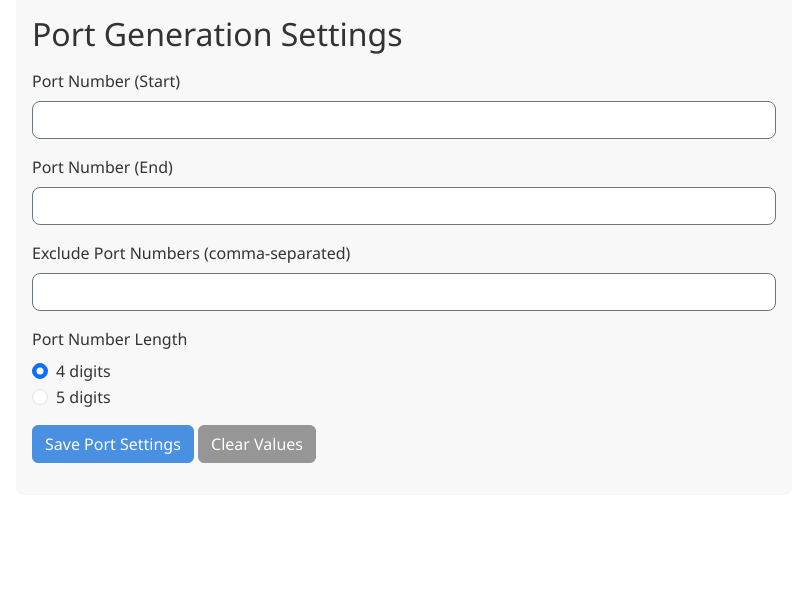
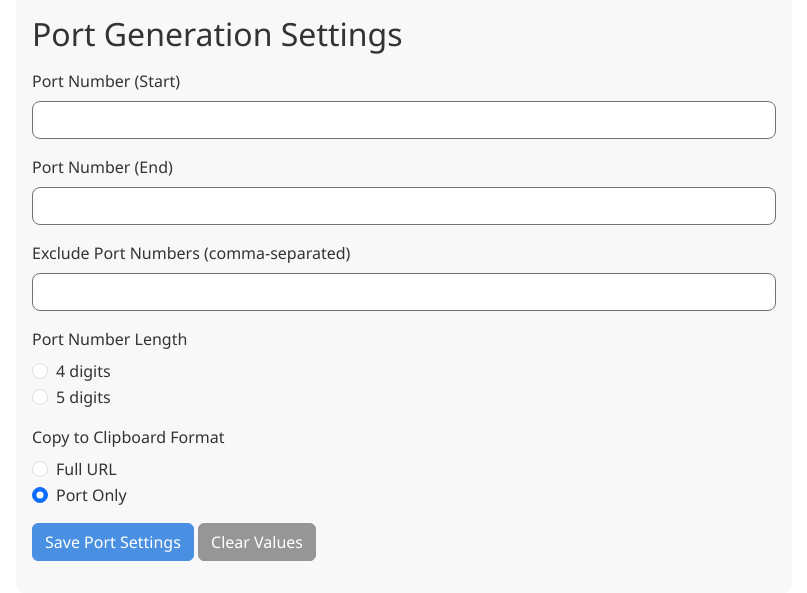
Before and after one commit to need4swede/Portall, a Flask app: page /settings in a window 1280 px wide, after a click on "Ports". Shown: the part 259-852 px from the top of the page, without its empty margins (236-1043 px from the left). Before the commit the page ends 722 px from the top, so only its background shows below. Run offline with Flask 3, Linux system fonts and the light colour scheme; data that the repository does not hold is empty; some libraries are stand-ins or nearby versions.

Commit message:
added copyToClipboard options

```diff
--- a/static/js/settings.js
+++ b/static/js/settings.js
@@ -45,6 +45,9 @@ $(document).ready(function () {
 
     // Initialize CodeMirror on page load
     initializeCodeMirror();
+
+    // Load port settings on page load
+    loadPortSettings();
 
     // Apply custom CSS on page load
     applyCustomCSS($('#custom-css').val());
@@ -189,9 +192,7 @@ $(document).ready(function () {
             success: function (response) {
                 console.log('Port settings saved successfully:', response);
                 showNotification('Port settings saved successfully!');
-                // Reload the settings to ensure they're up to date
                 loadPortSettings();
-                // Update port length status after saving
                 updatePortLengthStatus();
             },
             error: function (xhr, status, error) {
@@ -209,9 +210,12 @@ $(document).ready(function () {
             url: '/port_settings',
             method: 'GET',
             success: function (data) {
+                console.log("Received port settings:", data);  // Add this line for debugging
+
                 // Clear all fields first
                 $('#port-start, #port-end, #port-exclude').val('');
                 $('input[name="port_length"]').prop('checked', false);
+                $('input[name="copy_format"]').prop('checked', false);
 
                 // Then set values only if they exist in the data
                 if (data.port_start) $('#port-start').val(data.port_start);
@@ -220,6 +224,12 @@ $(document).ready(function () {
                 if (data.port_length) {
                     $(`input[name="port_length"][value="${data.port_length}"]`).prop('checked', true);
                 }
+
+                // Always set a value for copy_format
+                const copyFormat = data.copy_format || 'port_only';
+                $(`input[name="copy_format"][value="${copyFormat}"]`).prop('checked', true);
+
+                console.log("Copy format set to:", copyFormat);  // Add this line for debugging
 
                 updatePortLengthStatus();
             },
--- a/templates/settings.html
+++ b/templates/settings.html
@@ -61,18 +61,26 @@
     <div class="tab-pane fade" id="ports" role="tabpanel" aria-labelledby="ports-tab">
         <h2>Port Generation Settings</h2>
         <form id="port-settings-form">
+
+            <!-- Port Start -->
             <div class="mb-3">
                 <label for="port-start" class="form-label">Port Number (Start)</label>
                 <input type="number" class="form-control" id="port-start" name="port_start" min="1024" max="65535">
             </div>
+
+            <!-- Port End -->
             <div class="mb-3">
                 <label for="port-end" class="form-label">Port Number (End)</label>
                 <input type="number" class="form-control" id="port-end" name="port_end" min="1024" max="65535">
             </div>
+
+            <!-- Exclude Ports -->
             <div class="mb-3">
                 <label for="port-exclude" class="form-label">Exclude Port Numbers (comma-separated)</label>
                 <input type="text" class="form-control" id="port-exclude" name="port_exclude">
             </div>
+
+            <!-- Port Length -->
             <div class="mb-3">
                 <label class="form-label">Port Number Length</label>
                 <div id="port-length-controls">
@@ -94,10 +102,35 @@
                     <i class="fas fa-info-circle"></i> Port length is determined by Start/End values when provided.
                 </small>
             </div>
+
+            <!-- Copy to Clipboard -->
+            <div class="mb-3">
+                <label class="form-label">Copy to Clipboard Format</label>
+                <div id="copy-format-controls">
+                    <div class="form-check">
+                        <input class="form-check-input" type="radio" name="copy_format" id="copy-format-full"
+                            value="full_url">
+                        <label class="form-check-label" for="copy-format-full">
+                            Full URL
+                        </label>
+                    </div>
+                    <div class="form-check">
+                        <input class="form-check-input" type="radio" name="copy_format" id="copy-format-port"
+                            value="port_only">
+                        <label class="form-check-label" for="copy-format-port">
+                            Port Only
+                        </label>
+                    </div>
+                </div>
+            </div>
+
+            <!-- Save and Clear Buttons -->
             <div class="mb-3">
                 <button type="submit" class="btn btn-primary">Save Port Settings</button>
                 <button type="button" id="clear-port-settings" class="btn btn-secondary">Clear Values</button>
             </div>
+
+
         </form>
     </div>
 
--- a/utils/routes/settings.py
+++ b/utils/routes/settings.py
@@ -85,24 +85,14 @@ def settings():
 
 @settings_bp.route('/port_settings', methods=['GET', 'POST'])
 def port_settings():
-    """
-    Handle port-related settings.
-
-    This function manages both GET and POST requests for port settings.
-    For GET requests, it retrieves current port settings.
-    For POST requests, it updates the port settings based on form data.
-
-    Returns:
-        For GET: JSON object containing current port settings
-        For POST: JSON response indicating success or failure of the update operation
-    """
     if request.method == 'POST':
         # Extract port settings from form data
         port_settings = {
             'port_start': request.form.get('port_start'),
             'port_end': request.form.get('port_end'),
             'port_exclude': request.form.get('port_exclude'),
-            'port_length': request.form.get('port_length')
+            'port_length': request.form.get('port_length'),
+            'copy_format': request.form.get('copy_format', 'port_only')  # Default to 'port_only' if not provided
         }
 
         # Update or create port settings in the database
@@ -127,9 +117,18 @@ def port_settings():
 
     # Handle GET request: Retrieve current port settings
     port_settings = {}
-    for key in ['port_start', 'port_end', 'port_exclude', 'port_length']:
+    for key in ['port_start', 'port_end', 'port_exclude', 'port_length', 'copy_format']:
         setting = Setting.query.filter_by(key=key).first()
-        port_settings[key] = setting.value if setting else None
+        if setting:
+            port_settings[key] = setting.value
+        elif key == 'copy_format':
+            # If copy_format doesn't exist, create it with default value
+            new_setting = Setting(key='copy_format', value='port_only')
+            db.session.add(new_setting)
+            db.session.commit()
+            port_settings[key] = 'port_only'
+        else:
+            port_settings[key] = None
 
     return jsonify(port_settings)
 
```
Also changed, not shown: static/js/new.js (+42 -16 lines).
